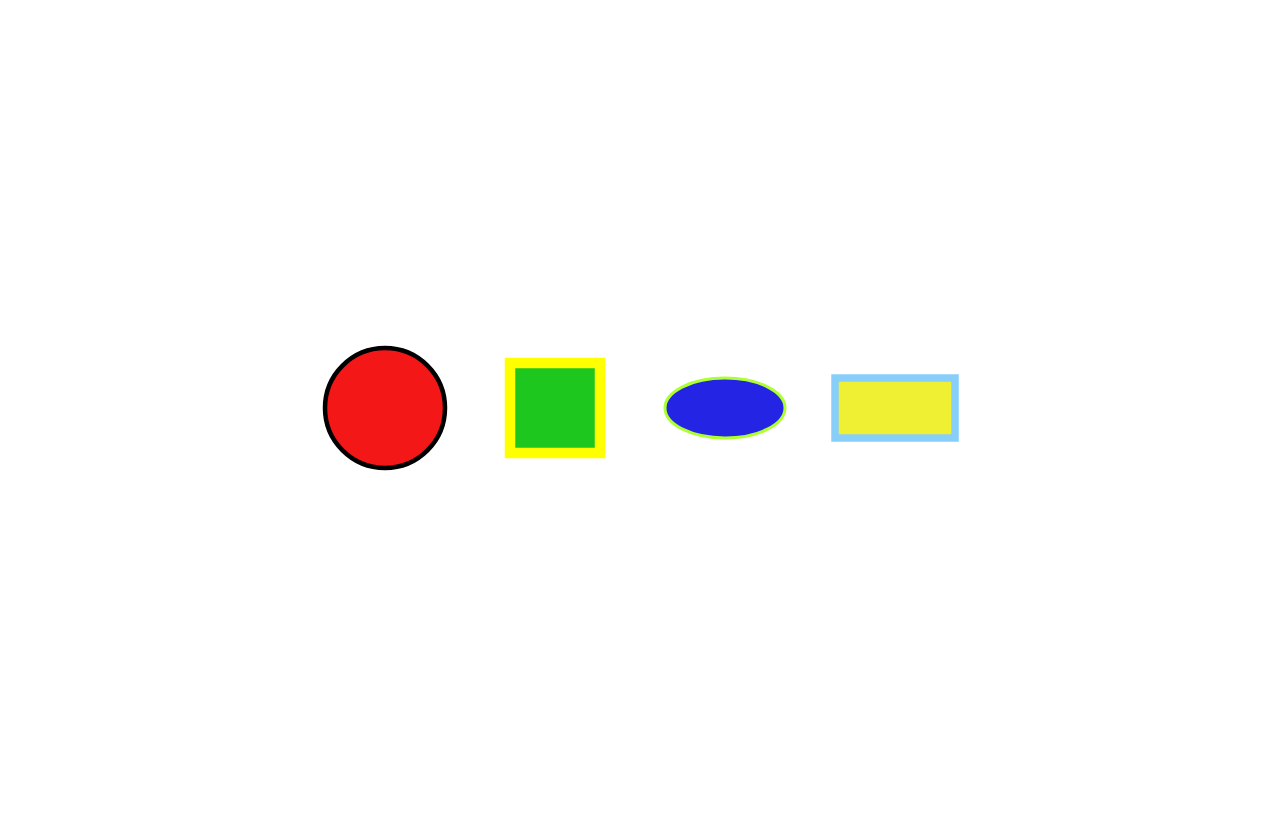
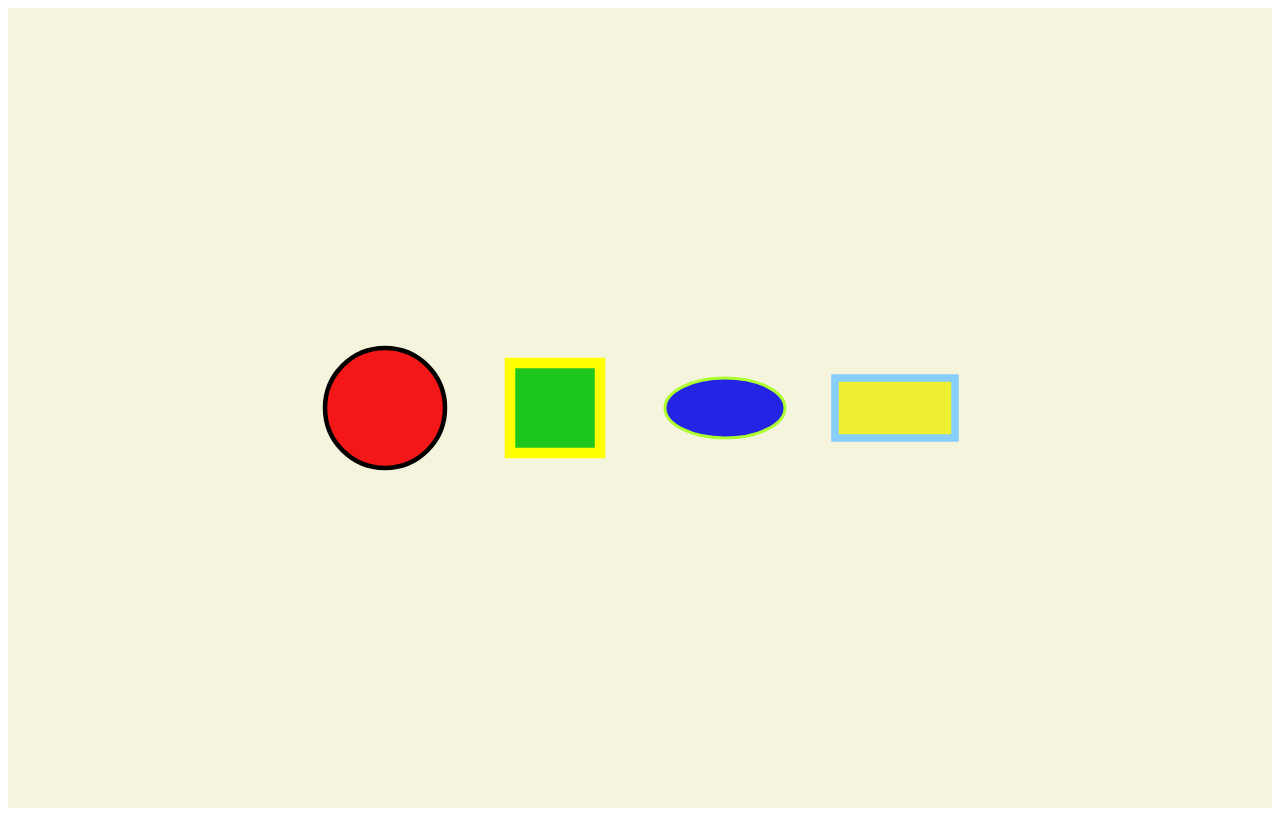
Before and after one commit to Kuwuwuwu/homework-13, a plain HTML site: page index.html in a window 1280 px wide. Drawn offline with Linux system fonts and the light colour scheme.

Commit message:
Changed styles

```diff
--- a/styles.css
+++ b/styles.css
@@ -1,9 +1,10 @@
 .container {
+  background-color: rgb(244, 245, 220);
   display: flex;
   justify-content: center;
   align-items: center;
   height: 100vh;
-  gap: 20px; /* Добавлено расстояние между фигурами */
+  gap: 20px;
 }
 
 .circle, .square, .ellipse, .rectangle {
```
